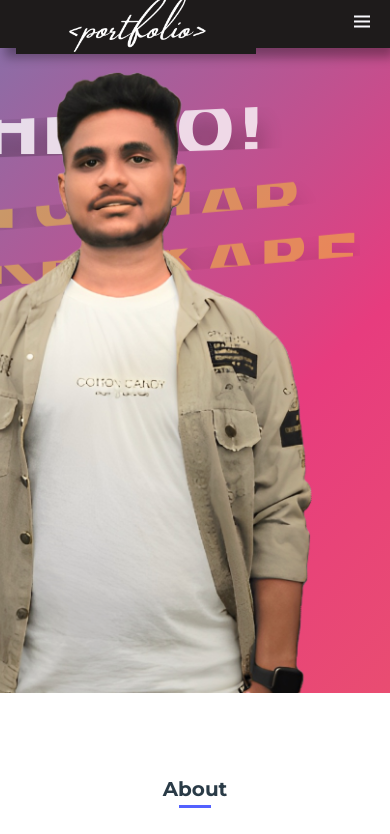
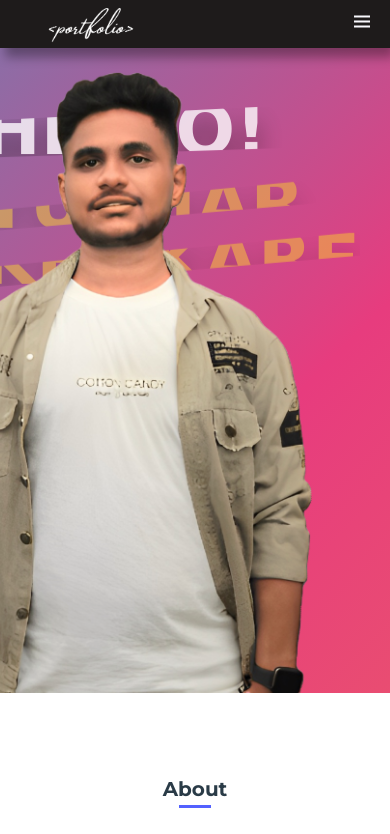
Before and after one commit to tusharkhakare/my-portfolio, a plain HTML site: page index.html in a window 390 px wide. Shown: the top 834 px of the page. Drawn offline with nearby package versions, Linux system fonts and the light colour scheme; a web font is replaced by a local one.

Commit message:
Updatedd styles.css

```diff
--- a/assets/css/styles.css
+++ b/assets/css/styles.css
@@ -492,7 +492,7 @@ span{
 
 /* ===== MEDIA QUERIES =====*/
 /* For small devices */
-@media screen and (max-width: 350px) {
+@media screen and (max-width: 400px) {
   .home__img {
     /* width: 230px; */
     /* border: 2px solid red; */
@@ -500,7 +500,7 @@ span{
 
   .nav__logo img{
     /* border: 2px solid red; */
-    height: 40px;
+    height: 37px;
   }
 }
 
```
